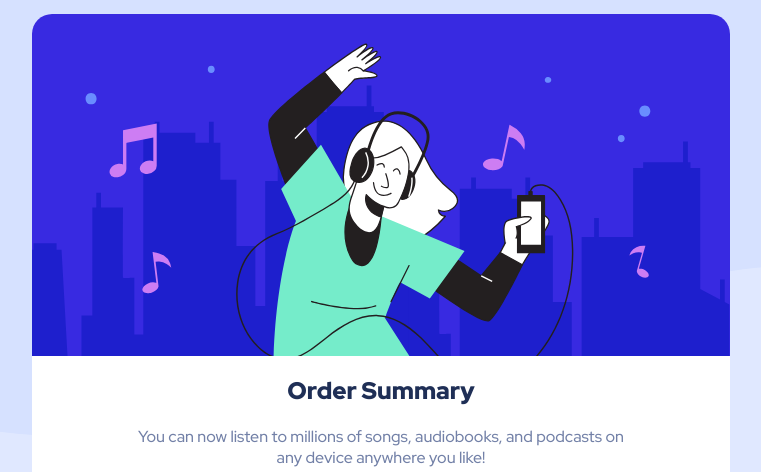
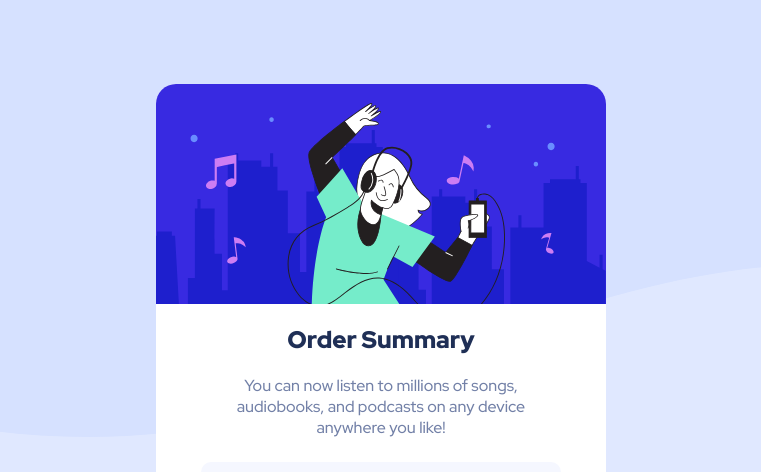
Before and after one commit to Ansly21/Order-Summary-Component, a plain HTML site: page index.html in a window 1280 px wide. Shown: the top 472 px of the page, without its empty margins (259-1020 px from the left). Drawn offline with Linux system fonts and the light colour scheme.

Commit message:
changed minmax width to px

```diff
--- a/style.css
+++ b/style.css
@@ -6,7 +6,7 @@ body {
     background-image: url(images/pattern-background-desktop.svg);
     background-repeat: repeat-x;
     background-color: hsl(225, 100%, 94%);
-    min-height: 95vh;
+    min-height: 100vh;
     display: flex;
     justify-content: center;
     align-items: center;
@@ -21,8 +21,8 @@ body {
     border-radius: 20px;
     font-family: 'Red Hat Display', sans-serif;
     margin: 0 1rem;
-    min-width: 20%;
-    max-width: 70%;
+    min-width: 350px;
+    max-width: 450px;
 
 }
 
```
